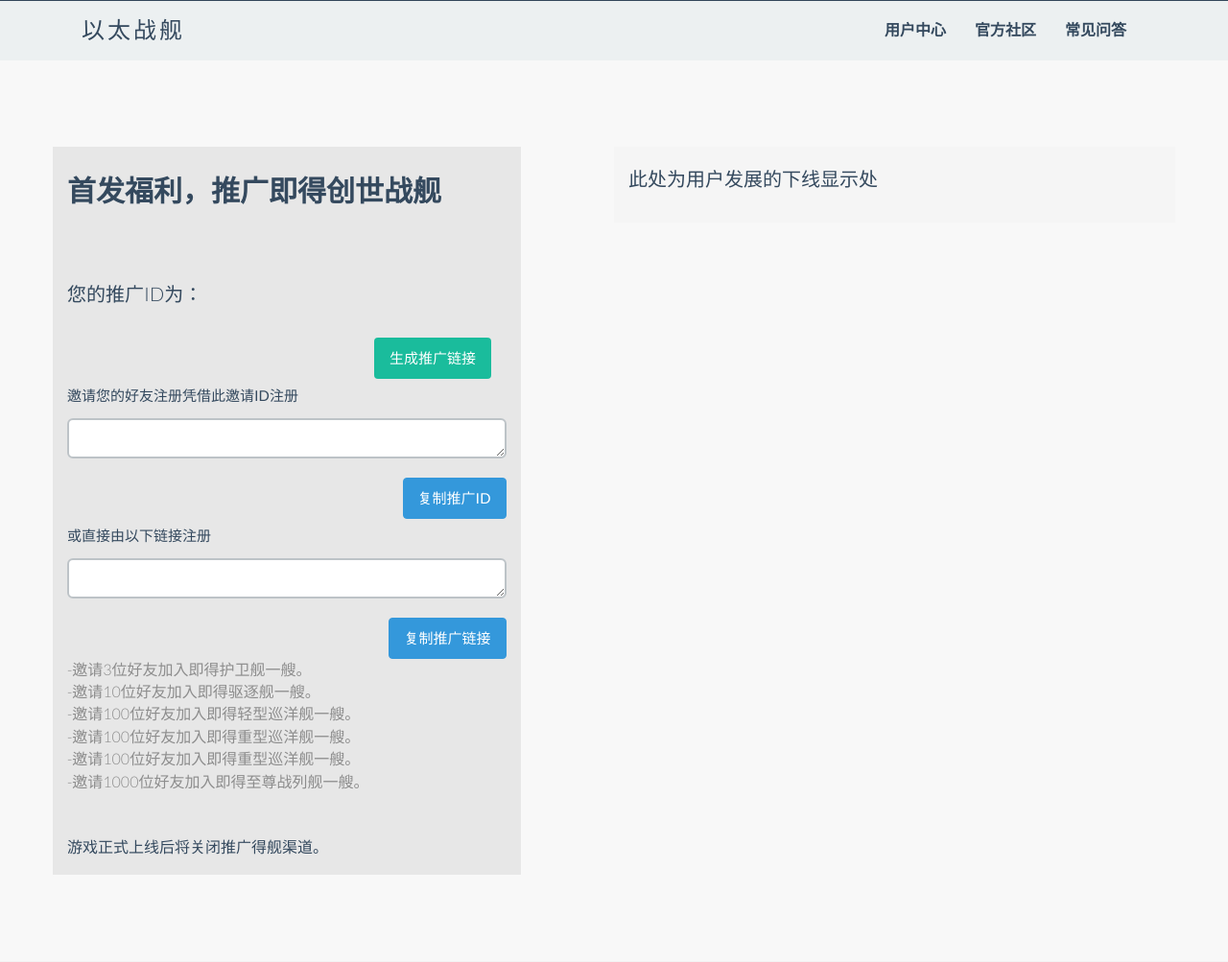
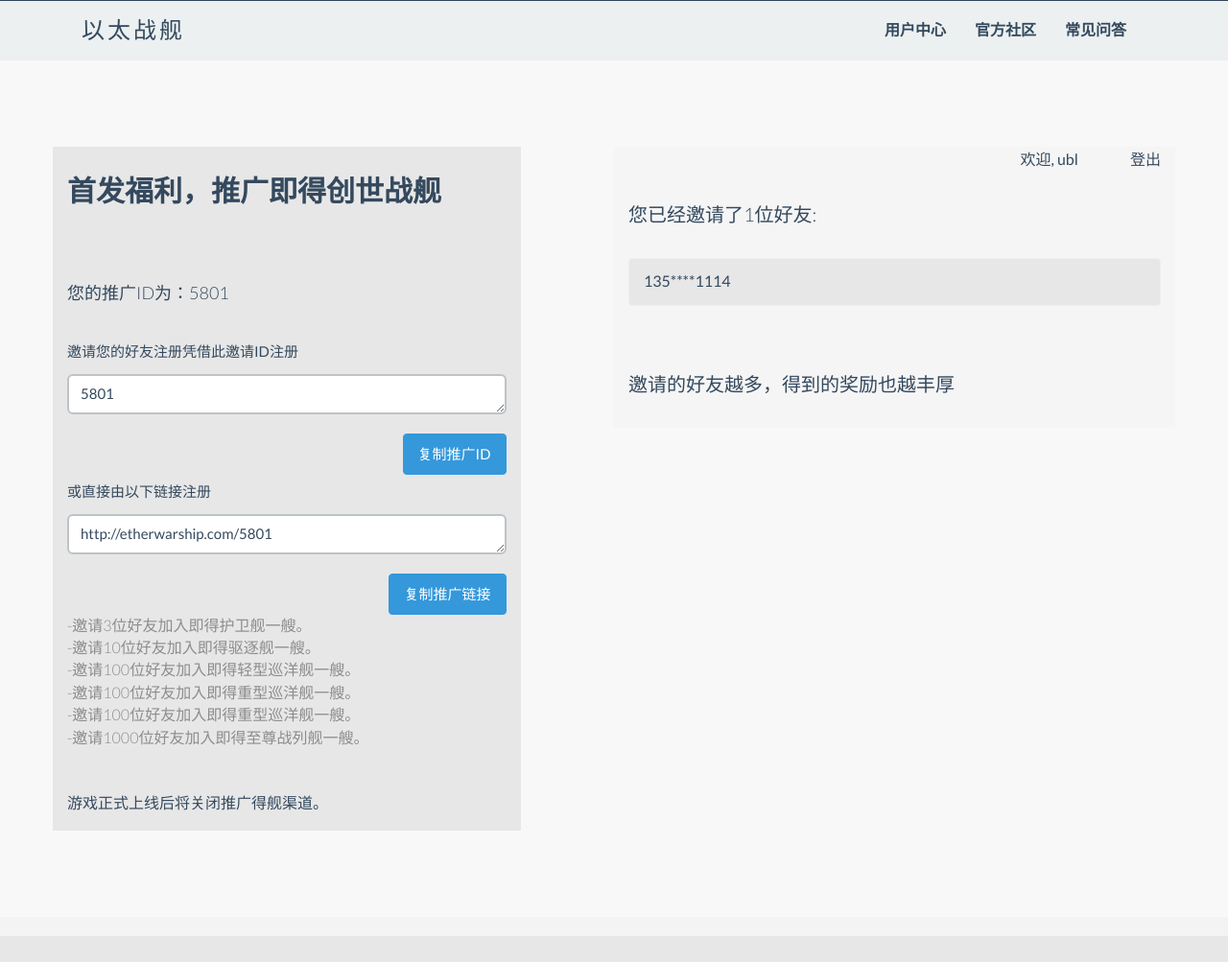
Before and after one commit to ubltroll/lamer, a Django app: page /home/ in a window 1280 px wide. Shown: the part 260-1263 px from the top of the page at 96% size. Run offline with Django 3.2, Linux system fonts and the light colour scheme; a user stored in the database is signed in; data comes from the database, SQL or seed files in the repository; both versions use the stored data as it was after the commit; some libraries are stand-ins or nearby versions.

Commit message:
版本0.1

```diff
--- a/lamer_py/settings.py
+++ b/lamer_py/settings.py
@@ -25,7 +25,7 @@ SECRET_KEY = '4#t#u)65tdmyp1knk10m_qq6)!rim8=y06)ruh80d#wd(6sk(e'
 # SECURITY WARNING: don't run with debug turned on in production!
 DEBUG = True
 
-ALLOWED_HOSTS = []
+ALLOWED_HOSTS = ['localhost','127.0.0.1','[:: 1]','.etherwarship.com']
 
 
 # Application definition
--- a/lamer_py/urls.py
+++ b/lamer_py/urls.py
@@ -25,9 +25,11 @@ urlpatterns = [
     path('admin/', admin.site.urls),
     path('index/', views.index),
     path('login/', views.login1),
+    path('FAQ/', views.index), #TODO
     path('LogMeIn/', views.LogMeIn),
     path('SignMeUp/', views.SignMeUp),
     path('register/', views.register),
+    path('<int:invitorID>', views.register),
     path('register/CheckName', views.CheckName),
     path('register/CheckEmail', views.CheckEmail),
     path('register/CheckPhone', views.CheckPhone),
--- a/milicien/templates/register.html
+++ b/milicien/templates/register.html
@@ -53,7 +53,7 @@
                     </div>
                     <div class="form-group">
                         <label>邀请ID</label>
-                        <input type="text" class="form-control" placeholder="如有请输入邀请人ID" name="AmwayID" />
+                        <input type="text" class="form-control" placeholder="如有请输入邀请人ID" name="AmwayID" id="AmwayID"/>
                     </div>
                     <div class="form-group">
                         <label for="Phone">手机号码</label>
@@ -160,7 +160,8 @@
               cooldown(10);
             });
           	$('#footer').load('/static/footer.html');
-
+            invitorID={{invitorID}}
+            $("#AmwayID").val(invitorID)
             //$("#Salesman").change(function(){checksman();});
             //提交按钮事件，false:不能提交，抑制提交按钮
 
--- a/milicien/templates/user.html
+++ b/milicien/templates/user.html
@@ -54,8 +54,34 @@
             <div class="row">
 
 				<div class="col-sm-6 pull-right wow fadeInRightBig" style="background-color: #f5f5f5">
+					<p class="pull-right">
+						欢迎,  {{username}}    &#12288&#12288&#12288
+
+						<a  href="/logout/">登出</a>
+					</p>
+					<p>
+						 &#12288
+					</p>
                     <p class="lead">
-						此处为用户发展的下线显示处
+						{% if amwayresult %}
+
+						     <p class="lead">您已经邀请了{{num}}位好友:</p>
+						     <ul class="list-group" style="background-color: #f5f5f5">
+							{% for i in amwayresult %}
+							    <li class="list-group-item" style="background-color: #e7e7e7">{{ i}}</li>
+							{% endfor %}
+							</ul>
+							<p>
+						 &#12288
+					</p>
+							<p class="lead">邀请的好友越多，得到的奖励也越丰厚</p>
+						{% else %}
+						<p class="lead">您还没有邀请任何好友注册，赶快去分享链接吧~</p>
+						<p>
+						 &#12288
+					</p>
+							<p class="lead">作为首发玩家，邀请的好友越多，得到的首发奖励也越丰厚</p>
+						{% endif %}
 					</p>
                 </div>
 
@@ -67,13 +93,12 @@
 						 &#12288
 					</p>
 
-                    <p class="lead">
-						 您的推广ID为：
+                    <p class="lead2">
+						 您的推广ID为：{{amwayid}}
+
 					</p>
 
-					<div class='col-lg-12'>
-					<button  id='copyAmwayURL' type="button" class=" btn wow tada btn-primary pull-right" onclick='copyAURL()' >生成推广链接</button>
-					</div>
+
 					<form role="form">
 					  <div class="form-group">
 					    <label for="AmwayID">邀请您的好友注册凭借此邀请ID注册</label>
@@ -164,6 +189,9 @@
 			  $('.navbar-default').stickUp();
 			});
 			$('#footer').load('/static/footer.html');
+			amwayid={{amwayid}}
+			$('#AmwayID').val({{amwayid}});
+			$('#AmwayURL').val("http://etherwarship.com/"+{{amwayid}})
 		})
 	</script>
     <script src="/static/js/bootstrap.js"></script>
--- a/milicien/views.py
+++ b/milicien/views.py
@@ -15,18 +15,36 @@ def index(request):
     return render(request,'index.html', {'NumForShow': User.objects.count()+181500})
 
 def login1(request):
-   	return render(request,'login.html', {})
+    if not request.user.is_anonymous:
+        return HttpResponseRedirect("/home/")
+    return render(request,'login.html', {})
 
 
-def register(request):
-    return render(request,'register.html', {})
+def register(request,invitorID=''):
+    if not request.user.is_anonymous:
+        return HttpResponseRedirect("/home/")
+    return render(request,'register.html', {"invitorID":invitorID})
 
 @login_required(login_url='/login/')
 def home(request):
-    return render(request,'user.html', {})
+    if(request.user.is_anonymous):
+        return HttpResponseRedirect("/index/")
+    AmwayUsers=User.objects.filter(first_name=str(request.user.id))
+    Amway=[]
+    for man in AmwayUsers:
+        cellphone=man.last_name
+        if len(cellphone)==11:
+            cellphone=cellphone[:3]+'****'+cellphone[7:]
+        Amway.append(cellphone)
+
+    num=len(Amway)
+
+    return render(request,'user.html', {'username':request.user.username,'amwayid':request.user.id+5800,'amwayresult':Amway,'num':num})#用户id加5800为推广ID
 
 
 def findpsd(request):
+    if not request.user.is_anonymous:
+        return HttpResponseRedirect("/home/")
     return render(request,'forgetpwd.html', {})
 
 def learn(request):
@@ -157,7 +175,8 @@ def SignMeUp(request):
 
     dic={}
     if user is not None:
-        user.first_name = AmwayID
+        if int(AmwayID)>5799:
+            user.first_name = AmwayID
         user.last_name = phone
         user.save()
         dic['success'] = True
--- a/static/head.html
+++ b/static/head.html
@@ -59,9 +59,9 @@
 		<div class="collapse navbar-collapse navbar-right navbar-ex1-collapse">
 			<ul class="nav navbar-nav">
 
-				<li class="menuItem"><a href="#user">用户中心</a></li>
+				<li class="menuItem"><a href="\home\">用户中心</a></li>
 				<li class="menuItem"><a href="#footer">官方社区</a></li>
-				<li class="menuItem"><a href="#FAQ" >常见问答</a></li>
+				<li class="menuItem"><a href="\FAQ\" >常见问答</a></li>
 
 			</ul>
 		</div>
```
Also changed, not shown: db.sqlite3.
